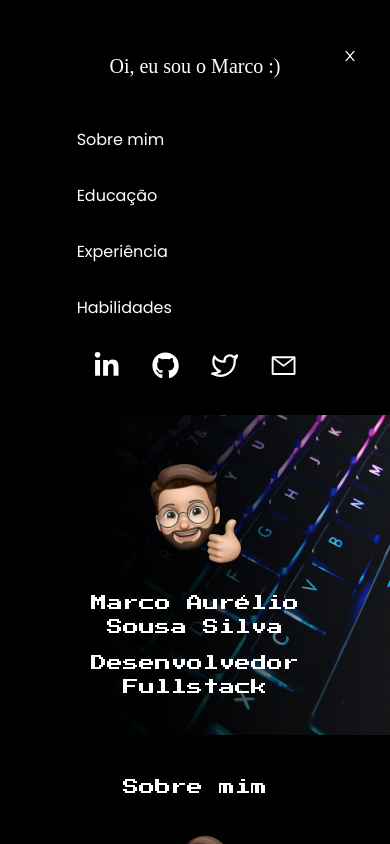
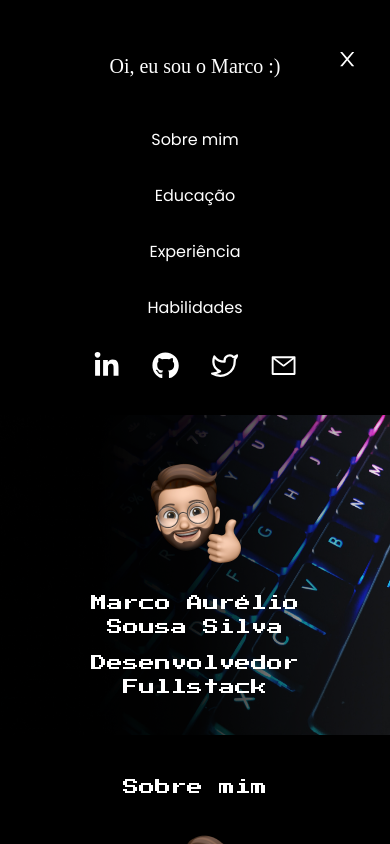
Before and after one commit to maurelio631/maurelio631.github.io, a React (Vite) app: page / in a window 390 px wide. Both pictures are taken after a click on the button 350 px from the left and 56 px from the top of the page. Shown: the top 844 px of the page. Built offline with nearby package versions, Linux system fonts and the light colour scheme; a web font is replaced by a local one.

Commit message:
ajustes no navbar

```diff
--- a/src/Components/NavBar.jsx
+++ b/src/Components/NavBar.jsx
@@ -22,6 +22,7 @@ export default function NavBar() {
   return (
     <header>
       <nav className="flex flex-col md:flex-row justify-center md:justify-around items-center bg-black text-white text-base py-5 relative">
+        <div className="">
           <a href="index.html" className="text-xl">
             <h1 className="m-8">{textoH1}</h1>
           </a>
@@ -31,25 +32,26 @@ export default function NavBar() {
             onClick={() => setNavbarOpen((prev) => !prev)}
           >
             {navbarOpen ? (
-            <AiOutlineClose height={24} width={24} />
+              <AiOutlineClose size="1.4em" />
             ) : (
-            <GiHamburgerMenu height={24} width={24} />
+              <GiHamburgerMenu size="1.4em" />
             )}
           </button>
-        <ul className={navbarOpen ? "d-block" : "hidden"}  id="navbarLinks">
-          <li className="p-4">
+        </div>
+        <ul className={navbarOpen ? "d-block" : "hidden"} id="navbarLinks">
+          <li className="p-4 text-center">
             <Link
               to="SobreMim"
               spy={true}
               offset={-100}
               smooth={true}
               duration={500}
-              className="cursor-pointer hover:border-b-2 hover:border-lime-500"
+              className="cursor-pointer hover:border-b-2 hover:border-lime-500 text-center"
             >
               Sobre mim{" "}
             </Link>
           </li>
-          <li className="p-4">
+          <li className="p-4 text-center">
             <Link
               to="Educacao"
               spy={true}
@@ -62,7 +64,7 @@ export default function NavBar() {
               Educação
             </Link>
           </li>
-          <li className="p-4">
+          <li className="p-4 text-center">
             <Link
               to="Experiencia"
               spy={true}
@@ -74,7 +76,7 @@ export default function NavBar() {
               Experiência
             </Link>
           </li>
-          <li className="p-4">
+          <li className="p-4 text-center">
             <Link
               to="Habilidades"
               spy={true}
```
Lines whose indentation alone changed are shown as unchanged.
